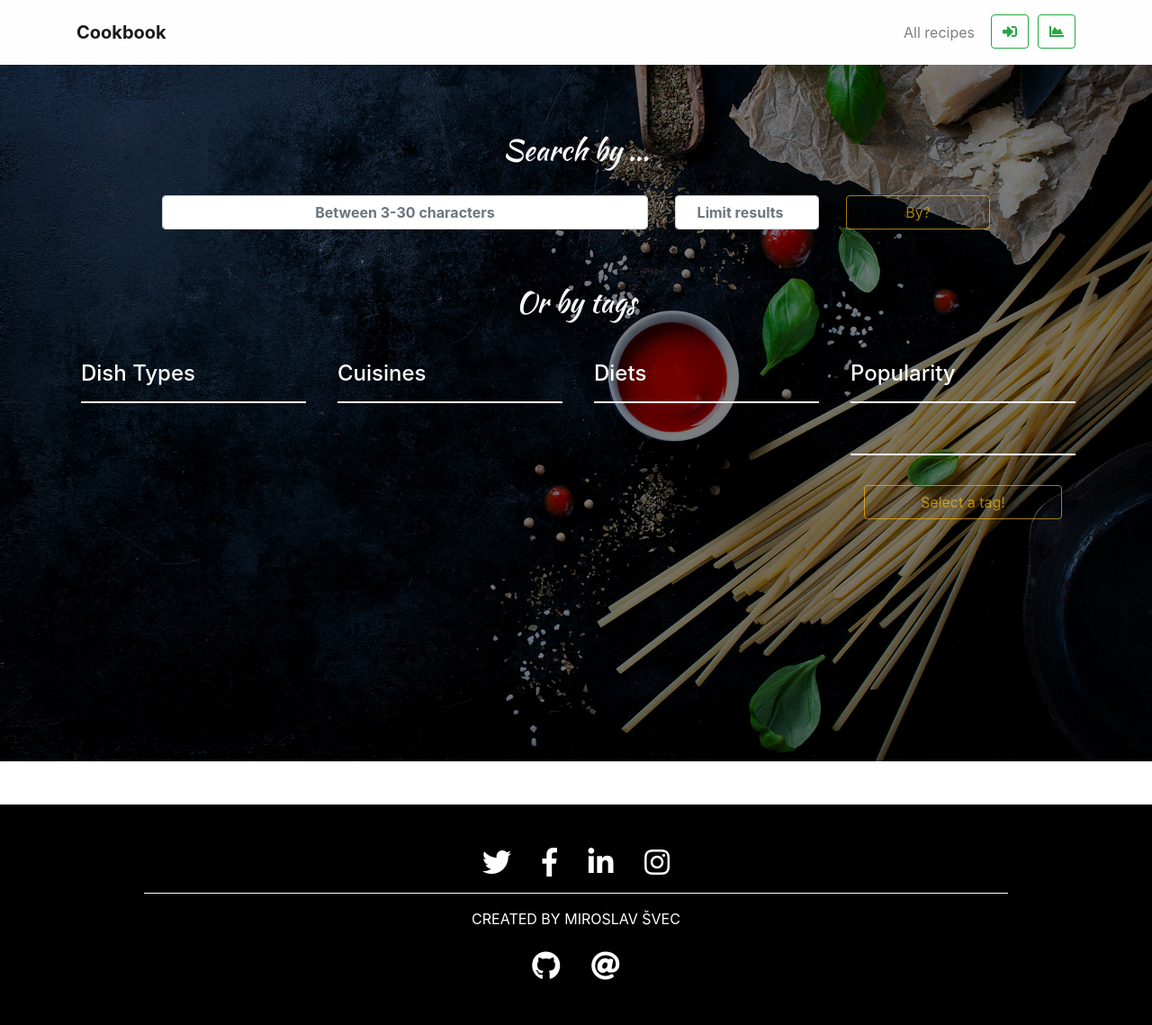
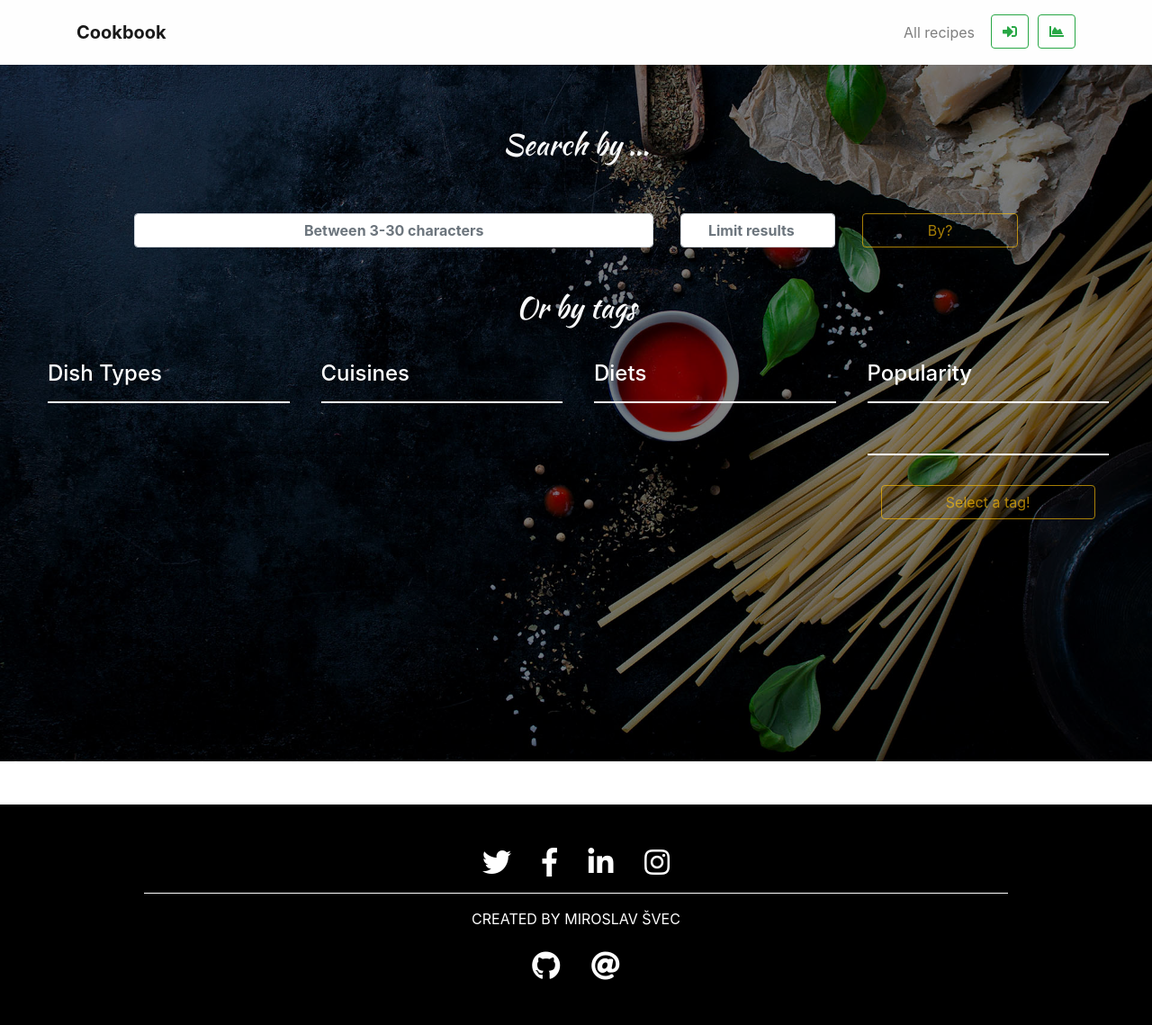
Before and after one commit to Code-Institute-Submissions/project-5, a Flask app: page /mobile_search in a window 1280 px wide. Shown: the whole page at 90% size. Run offline with Flask 2, Linux system fonts and the light colour scheme; data that the repository does not hold is empty; some libraries are stand-ins or nearby versions.

Commit message:
changed container to container-fluid as this gives more space to long tags

```diff
--- a/static/custom/css/style.css
+++ b/static/custom/css/style.css
@@ -95,10 +95,6 @@ Overlay
     height: 100%;
 }
 
-.search-overlay h2 {
-    margin: 30px 0px;
-}
-
 .search-overlay .form-check,
 .search-overlay .form-h6 {
     color: #ffffff;
--- a/templates/search-form.html
+++ b/templates/search-form.html
@@ -2,8 +2,8 @@
 
 <div class="search-overlay container-fluid">
 	<div class="content-wrapper pt-5 mb-5 row vh100">
-		<form id="search-form" class="container" method="POST" action="/input_form_search">
-			<h2 class="pt-4 text-center text-light"> Search by ...</h2>
+		<form id="search-form" class="container-fluid px-5" method="POST" action="/input_form_search">
+			<h2 class="py-5 text-center text-light"> Search by ...</h2>
 			<div class="row">
 				<div class="form-group col-12 col-md-6 offset-md-1">
 					<input name="search_input" type="text" class="form-control text-center font-weight-bold" minlength="3" maxlength="30" placeholder="Between 3-30 characters">
@@ -17,7 +17,7 @@
 				</div>
 			</div>
 			<div class="row">
-				<h2 class="col-12 text-center text-light"> Or by tags</h2>
+				<h2 class="col-12 py-3 text-center text-light"> Or by tags</h2>
 			</div>
 			<div class="row" >
 				<div class="form-check col-sm-6 col-md-3">
```
Also changed, not shown: README.md.
